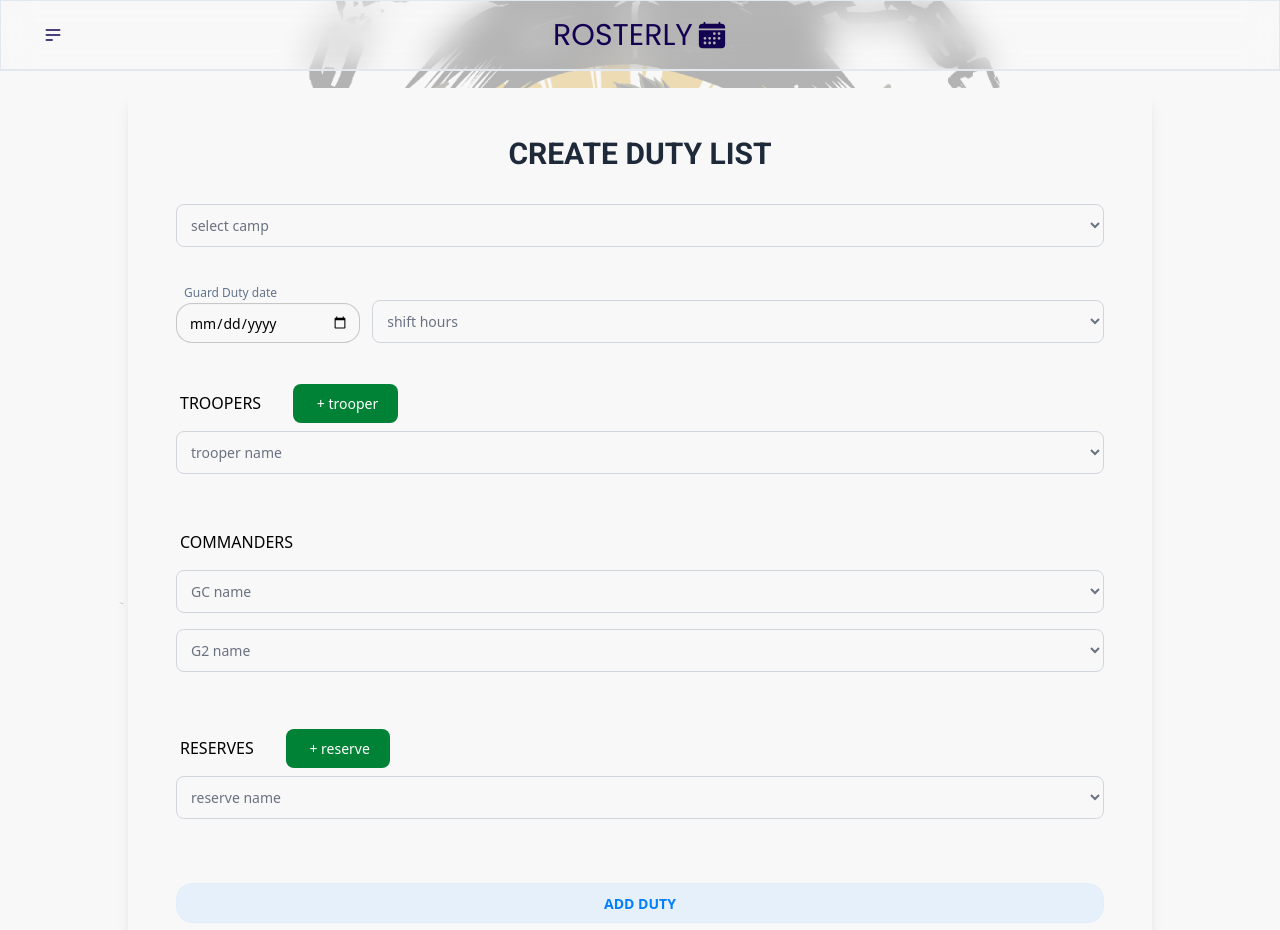
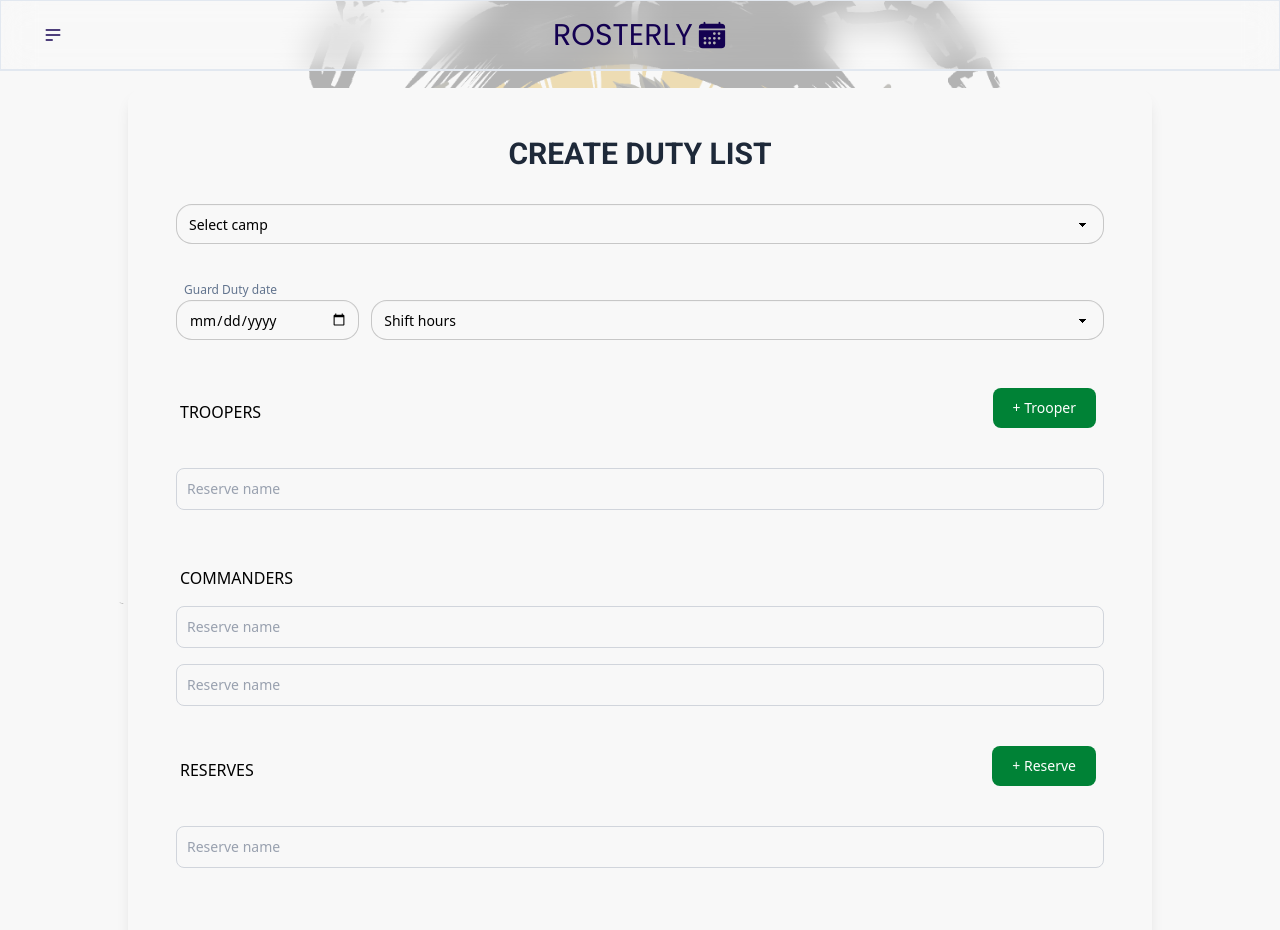
Before and after one commit to ongkitwei/Rosterly, a Next.js app: page /add-duty in a window 1280 px wide. Shown: the top 930 px of the page. Built offline with nearby package versions, Linux system fonts and the light colour scheme.

Commit message:
Added search feature in input field

```diff
--- a/package.json
+++ b/package.json
@@ -11,6 +11,7 @@
   "dependencies": {
     "@chakra-ui/react": "^3.17.0",
     "@emotion/react": "^11.14.0",
+    "@headlessui/react": "^2.2.3",
     "@mui/base": "^5.0.0-beta.70",
     "axios": "^1.9.0",
     "cally": "^0.8.0",
--- a/src/ui/Form.jsx
+++ b/src/ui/Form.jsx
@@ -1,4 +1,5 @@
 "use client";
+
 import React, { useState, useEffect } from "react";
 import { Roboto } from "next/font/google";
 import names from "../../data/troopersNames.json";
@@ -16,6 +17,7 @@ import {
   reserveAtoms,
 } from "@/jotai/DutyFormAtoms";
 import toast from "react-hot-toast";
+import SearchableSelect from "./SearchableSelect";
 
 const robotoFont = Roboto({ subsets: ["latin"], weight: "700" });
 
@@ -40,10 +42,9 @@ function Form({ title, buttonName }) {
   async function handleOnSubmit(event) {
     event.preventDefault();
     const dayName = getDayName(date);
-    console.log(dayName);
-
     if (isLoading) return;
     setIsLoading(true);
+
     try {
       const response = await axios.post("/api/users", {
         camp,
@@ -65,10 +66,7 @@ function Form({ title, buttonName }) {
       setReserveName([""]);
     } catch (err) {
       console.error(err);
-      toast.error(err || "Failed to add duty", {
-        duration: 4000,
-        position: "top-center",
-      });
+      toast.error(err.message || "Failed to add duty");
     } finally {
       setIsLoading(false);
     }
@@ -81,156 +79,131 @@ function Form({ title, buttonName }) {
       >
         {title}
       </h2>
-      <form className="w-full" onSubmit={(event) => handleOnSubmit(event)}>
+
+      <form className="w-full" onSubmit={handleOnSubmit}>
         <select
-          className="border border-gray-300 text-sm rounded-lg focus:border-gray-500 block w-full p-2.5 placeholder-gray-400 text-gray-500 focus:ring-gray-500"
+          className="select select-bordered w-full"
           onChange={(x) => setCamp(x.target.value)}
           value={camp || ""}
           required
         >
           <option value="" disabled>
-            select camp
+            Select camp
           </option>
-
           <option value="DIEPPE">DIEPPE</option>
           <option value="BEDOK">BEDOK</option>
         </select>
 
         <div className="flex flex-row items-end justify-center mt-8 gap-3 mb-12">
           <div>
-            {" "}
             <label htmlFor="datee" className="pl-2 text-slate-500 text-xs">
               Guard Duty date
             </label>
             <input
               type="date"
               id="datee"
-              className="input w-full"
-              onChange={(x) => {
-                setDate(x.target.value);
-              }}
+              className="input input-bordered w-full"
+              onChange={(x) => setDate(x.target.value)}
               value={date}
               required
             />
           </div>
 
           <select
-            className="border border-gray-300 text-sm rounded-lg focus:border-gray-500 block w-full p-2.5 placeholder-gray-400 text-gray-500 focus:ring-gray-500"
+            className="select select-bordered w-full"
             onChange={(x) => setShift(x.target.value)}
             value={shift || ""}
             required
           >
             <option value="" disabled>
-              shift hours
+              Shift hours
             </option>
             <option value="12 HR">12 HR</option>
             <option value="24 HR">24 HR</option>
           </select>
         </div>
-        <span className="text-base mt-5 pl-1 pb-2 pt-8 pr-8">TROOPERS</span>
-        <span
+
+        <div className="mt-6">
+          <div className="flex justify-between items-center">
+            <span className="text-base pl-1">TROOPERS</span>
+            <button
+              type="button"
               className="focus:outline-none text-white bg-green-700 hover:bg-green-800 focus:ring-4 focus:ring-green-300 font-medium rounded-lg text-sm px-5 py-2.5 me-2 mb-2 dark:bg-green-600 dark:hover:bg-green-700 dark:focus:ring-green-800 hover:cursor-pointer"
               onClick={() => setTroopersName([...troopersName, ""])}
             >
-          {" "}
-          + trooper
-        </span>
+              + Trooper
+            </button>
+          </div>
+
           <div className="pt-4">
             {troopersName.map((name, index) => (
-            <select
-              className="border border-gray-300 text-sm rounded-lg focus:border-gray-500 block w-full p-2.5 placeholder-gray-400 text-gray-500 focus:ring-gray-500 mb-4"
-              onChange={(e) => {
+              <SearchableSelect
+                key={index}
+                value={name}
+                options={names}
+                onChange={(val) => {
                   const updated = [...troopersName];
-                updated[index] = e.target.value;
+                  updated[index] = val;
                   setTroopersName(updated);
                 }}
-              value={troopersName[index] || ""}
-              key={index}
-            >
-              <option value="" disabled>
-                trooper name
-              </option>
+              />
+            ))}
+          </div>
+        </div>
 
-              {names.map((name, index) => (
-                <option key={index} value={name}>
-                  {name}
-                </option>
-              ))}
-            </select>
-          ))}
-          <h2 className="pl-1 text-base pt-10">COMMANDERS</h2>
+        <div className="pt-10">
+          <h2 className="pl-1 text-base">COMMANDERS</h2>
 
-          <select
-            className="border border-gray-300 text-sm rounded-lg focus:border-gray-500 block w-full p-2.5 placeholder-gray-400 text-gray-500 focus:ring-gray-500 mt-4"
-            onChange={(e) => {
+          <SearchableSelect
+            value={comdsName[0] || ""}
+            options={comdnames}
+            onChange={(val) => {
               const updated = [...comdsName];
-              updated[0] = e.target.value; // for GC1
+              updated[0] = val;
               setComdsName(updated);
             }}
-            value={comdsName[0] || ""}
-          >
-            <option value="" disabled>
-              GC name
-            </option>
+          />
 
-            {comdnames.map((name, index) => (
-              <option key={index} value={name}>
-                {name}
-              </option>
-            ))}
-          </select>
-          <select
-            className="mt-4 border border-gray-300 text-sm rounded-lg focus:border-gray-500 block w-full p-2.5 placeholder-gray-400 text-gray-500 focus:ring-gray-500 mb-16"
-            onChange={(e) => {
+          <SearchableSelect
+            value={comdsName[1] || ""}
+            options={comdnames}
+            onChange={(val) => {
               const updated = [...comdsName];
-              updated[1] = e.target.value; // for GC1
+              updated[1] = val;
               setComdsName(updated);
             }}
-            value={comdsName[1] || ""}
-          >
-            <option value="" disabled>
-              G2 name
-            </option>
-            {comdnames.map((name, index) => (
-              <option key={index} value={name}>
-                {name}
-              </option>
-            ))}
-          </select>
+          />
+        </div>
 
-          <span className="pl-1 pr-8">RESERVES</span>
-          <span
+        <div className="mt-10">
+          <div className="flex justify-between items-center">
+            <span className="pl-1">RESERVES</span>
+            <button
+              type="button"
               className="focus:outline-none text-white bg-green-700 hover:bg-green-800 focus:ring-4 focus:ring-green-300 font-medium rounded-lg text-sm px-5 py-2.5 me-2 mb-2 dark:bg-green-600 dark:hover:bg-green-700 dark:focus:ring-green-800 hover:cursor-pointer"
               onClick={() => setReserveName([...reserveName, ""])}
             >
-            {" "}
-            + reserve
-          </span>
+              + Reserve
+            </button>
+          </div>
+
+          <div className="pt-4">
             {reserveName.map((name, index) => (
-            <select
-              className="border border-gray-300 text-sm rounded-lg focus:border-gray-500 block w-full p-2.5 placeholder-gray-400 text-gray-500 focus:ring-gray-500 mb-4 mt-4"
-              onChange={(e) => {
+              <SearchableSelect
+                key={index}
+                value={name}
+                options={allnames}
+                onChange={(val) => {
                   const updated = [...reserveName];
-                updated[index] = e.target.value;
+                  updated[index] = val;
                   setReserveName(updated);
                 }}
-              value={reserveName[index] || ""}
-              key={index}
-            >
-              <option value="" disabled>
-                reserve name
-              </option>
-
-              {allnames.map((name, index) => (
-                <option key={index} value={name}>
-                  {name}
-                </option>
-              ))}
-            </select>
+              />
             ))}
           </div>
+        </div>
 
-        <button className="btn btn-soft btn-info mt-12 w-full" type="submit">
+        <button className="btn btn-info mt-12 w-full" type="submit">
           {isLoading ? (
             <span className="loading loading-spinner loading-sm"></span>
           ) : (
--- /dev/null
+++ b/src/ui/SearchableSelect.jsx
@@ -0,0 +1,39 @@
+"use client";
+
+import { Combobox } from "@headlessui/react";
+import { useState } from "react";
+
+export default function SearchableSelect({ value, onChange, options }) {
+  const [query, setQuery] = useState("");
+
+  const filteredOptions =
+    query === ""
+      ? options
+      : options.filter((opt) =>
+          opt.toLowerCase().includes(query.toLowerCase())
+        );
+
+  return (
+    <div className="relative mb-4 mt-4">
+      <Combobox value={value} onChange={onChange}>
+        <Combobox.Input
+          className="border border-gray-300 text-sm rounded-lg focus:border-gray-500 block w-full p-2.5 placeholder-gray-400 text-gray-500 focus:ring-gray-500"
+          onChange={(event) => setQuery(event.target.value)}
+          displayValue={(val) => val}
+          placeholder="Reserve name"
+        />
+        <Combobox.Options className="absolute z-10 w-full bg-white border border-gray-300 rounded-md mt-1 max-h-60 overflow-auto">
+          {filteredOptions.map((opt, idx) => (
+            <Combobox.Option
+              key={idx}
+              value={opt}
+              className="p-2 cursor-pointer hover:bg-gray-100"
+            >
+              {opt}
+            </Combobox.Option>
+          ))}
+        </Combobox.Options>
+      </Combobox>
+    </div>
+  );
+}
```
Also changed, not shown: 1 other file (tests, documents, lock files or other folders). Lines whose indentation alone changed are shown as unchanged.
